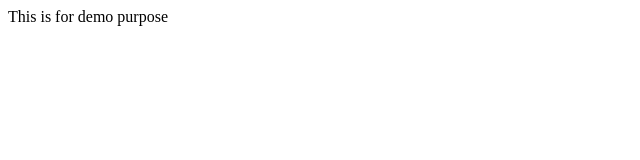
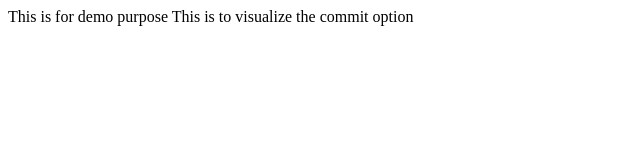
Before and after one commit to James-8/demo, a plain HTML site: page index.html in a window 1280 px wide. Shown: the whole page, without its empty margins (0-640 px from the left). Drawn offline with Linux system fonts and the light colour scheme.

Commit message:
this is to simply visualize the commit function

```diff
--- a/index.html
+++ b/index.html
@@ -7,5 +7,6 @@
 </head>
 <body>
     This is for demo purpose
+    This is to visualize the commit option
 </body>
 </html>
```
